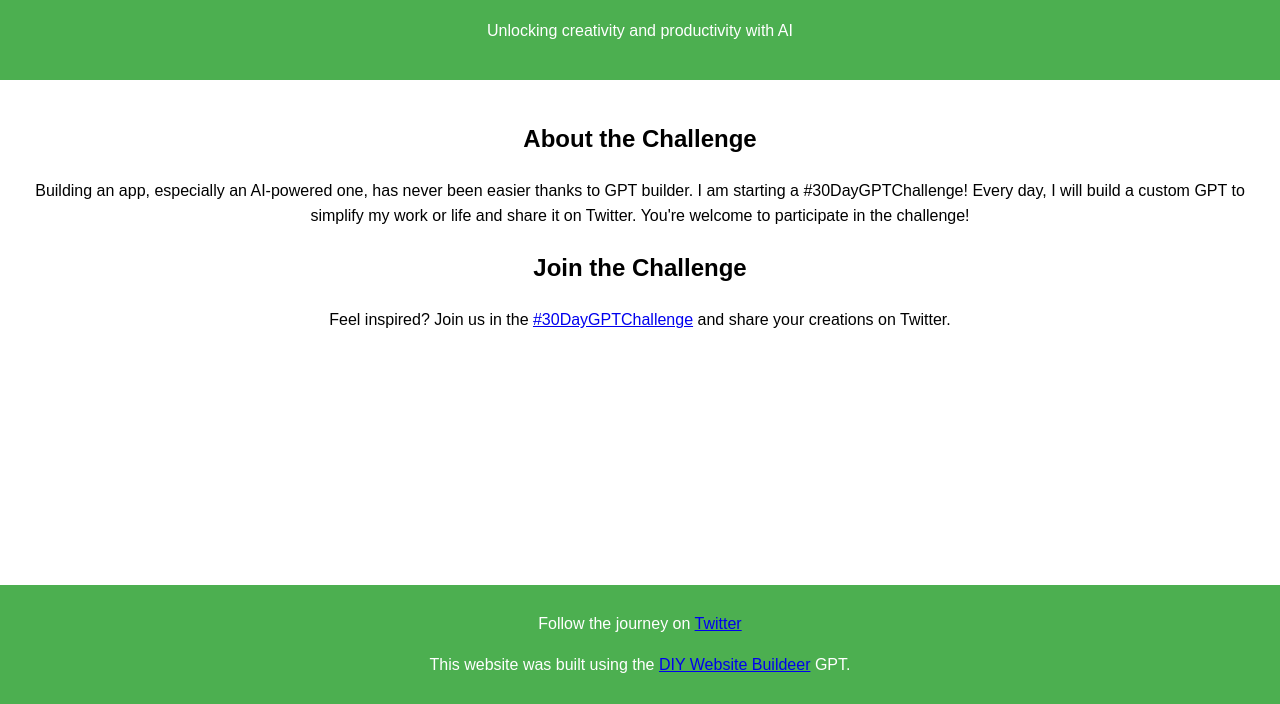
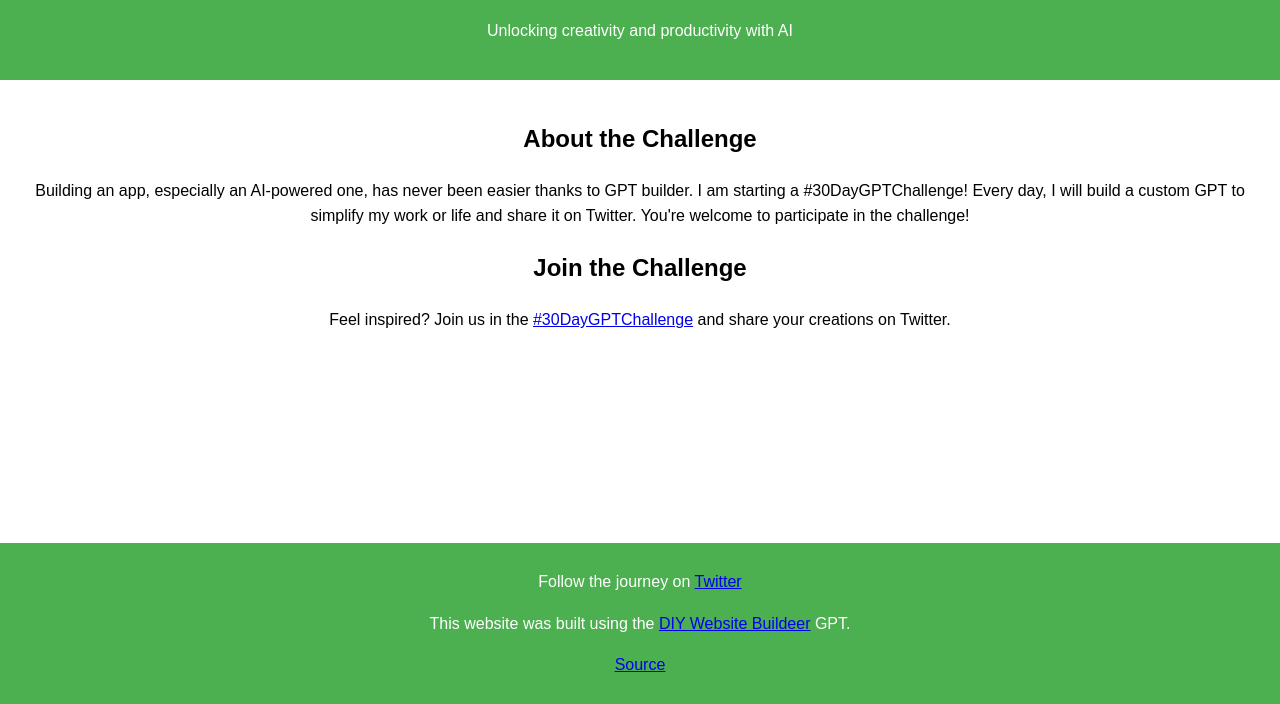
Before and after one commit to micrum/30DayGPTChallenge, a plain HTML site: page index.html in a window 1280 px wide. Shown: the part 96-800 px from the top of the page. Drawn offline with Linux system fonts and the light colour scheme.

Commit message:
Update index.html

```diff
--- a/index.html
+++ b/index.html
@@ -27,7 +27,7 @@
     <footer>
         <p>Follow the journey on <a href="https://twitter.com/micrum" target="_blank">Twitter</a></p>
         <p>This website was built using the <a href="https://chat.openai.com/g/g-ADf3VTMAn-diy-website-builder" target="_blank">DIY Website Buildeer</a> GPT.</p>
-
+        <p><a href="https://github.com/micrum/30DayGPTChallenge" target="_blank">Source</a></p>
     </footer>
 </body>
 </html>
```
